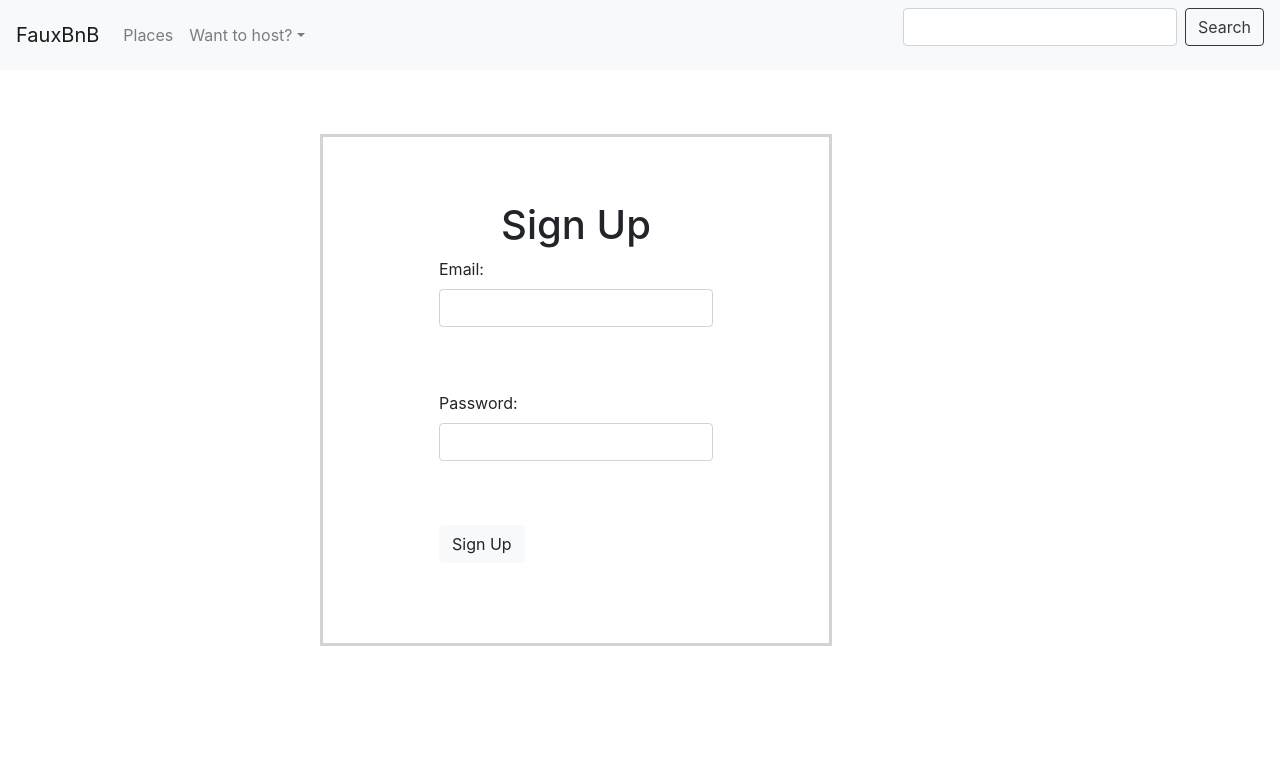
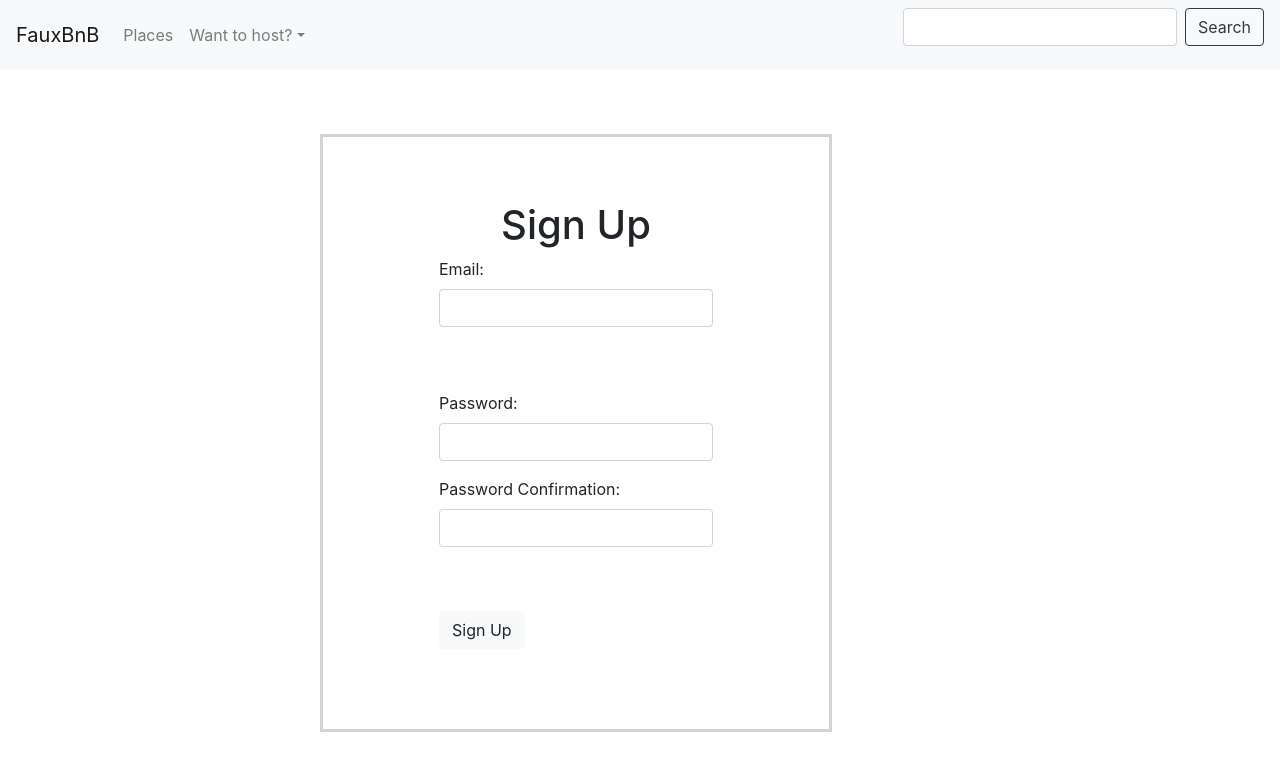
Before and after one commit to aisayo/fauxbnb, a React (Create React App) app in the folder fauxbnb-client/: page /users/signup in a window 1280 px wide. Shown: the top 770 px of the page. Built offline with nearby package versions, Linux system fonts and the light colour scheme.

Commit message:
added conditionally rendere pasword confirmation field to user form

```diff
--- a/fauxbnb-client/src/components/Searchbar.js
+++ b/fauxbnb-client/src/components/Searchbar.js
@@ -7,7 +7,6 @@ const Searchbar = () => {
           <FormControl
             type="text"
             className="mr-sm-2"
-
           />
           <Button variant="outline-dark">Search</Button>
         </Form>
--- a/fauxbnb-client/src/components/postings/Posting.js
+++ b/fauxbnb-client/src/components/postings/Posting.js
@@ -1,41 +1,11 @@
 import React from 'react';
 import { connect } from 'react-redux'
-import { Typography } from "@material-ui/core";
-import Card from "@material-ui/core/Card";
-import CardActionArea from "@material-ui/core/CardActionArea";
-import CardContent from "@material-ui/core/CardContent";
-import CardMedia from "@material-ui/core/CardMedia";
-
 import { deletePost } from '../../actions/postingsActions'
 
 const Posting = ({ post, deletePost }) => {
-
+console.log(post)
     return (
-        <Card>
-            <CardActionArea>
-                <CardMedia
-                    component="img"
-                    alt="Post Image"
-                    height="500"
-                    width="500"
-                    image="https://novarearchitecture.co.nz/wp-content/uploads/2015/02/Childs-House-Thumbnail.jpg"
-                    />
-                <CardContent>
-                    <Typography variant="h5">
-                        {post.title}
-                    </Typography>
-                    <Typography >
-                        {post.description}
-                    </Typography>
-                </CardContent>
-            </CardActionArea>
-
-
-
-                {post.description}
-                ${post.price}
-                {post.availability}
-        </Card>
+        <div></div>
     );
 };
 
--- a/fauxbnb-client/src/components/postings/PostingList.js
+++ b/fauxbnb-client/src/components/postings/PostingList.js
@@ -5,7 +5,7 @@ import Posting from './Posting'
 const PostingList = ({ postings }) => {
 
     return (
-        <div style={{ marginTop: 20, padding: 30 }}>
+        <div >
             { postings.map(post => <Posting key={post.id} post={post} />) }
         </div>
     )
--- a/fauxbnb-client/src/components/postings/Postings.js
+++ b/fauxbnb-client/src/components/postings/Postings.js
@@ -1,26 +1,25 @@
-import React, { useEffect } from 'react';
-import { connect } from 'react-redux'
+import React, { useEffect } from "react";
+import { connect } from "react-redux";
 
-import PostingList from './PostingList'
-import { fetchPosts } from '../../actions/postingsActions'
+import PostingList from "./PostingList";
+import { fetchPosts } from "../../actions/postingsActions";
 
 const Postings = ({ fetchPosts, postings }) => {
+  useEffect(() => {
+    fetchPosts();
+  }, [fetchPosts]);
 
-    useEffect(() => {
-        fetchPosts()
-    }, [fetchPosts])
-
-    return (
-        <>
-            <PostingList postings={postings}/>
-        </>
-    );
+  return (
+    <div>
+      <PostingList postings={postings} />
+    </div>
+  );
 };
 
-const mapStateToProps = state => {
-    return {
-        postings: state.postings
-    }
-}
+const mapStateToProps = (state) => {
+  return {
+    postings: state.postings,
+  };
+};
 
-export default connect(mapStateToProps, {fetchPosts})(Postings);
+export default connect(mapStateToProps, { fetchPosts })(Postings);
--- a/fauxbnb-client/src/components/users/UserForm.js
+++ b/fauxbnb-client/src/components/users/UserForm.js
@@ -4,7 +4,11 @@ import { Form, Button, FormGroup, FormControl } from "react-bootstrap";
 const UserSignup = ({ location }) => {
   const title = location.pathname === "/users/signup" ? "Sign Up" : "Login";
 
-  const [userData, setUserData] = useState({ email: "", password: "" });
+  const [userData, setUserData] = useState({
+    email: "",
+    password: "",
+    passwordConf: "",
+  });
 
   const handleUserData = (e) => {
     setUserData({
@@ -40,6 +44,20 @@ const UserSignup = ({ location }) => {
             name="password"
           />
         </FormGroup>
+
+        {title === "Sign Up" ? (
+          <FormGroup controlId="formBasicPasswordConf">
+            <Form.Label>Password Confirmation: </Form.Label>
+
+            <FormControl
+              type="password"
+              value={userData.passwordConf}
+              onChange={handleUserData}
+              name="passwordConf"
+            />
+          </FormGroup>
+        ) : null}
+
         <br />
         <br />
 
```
